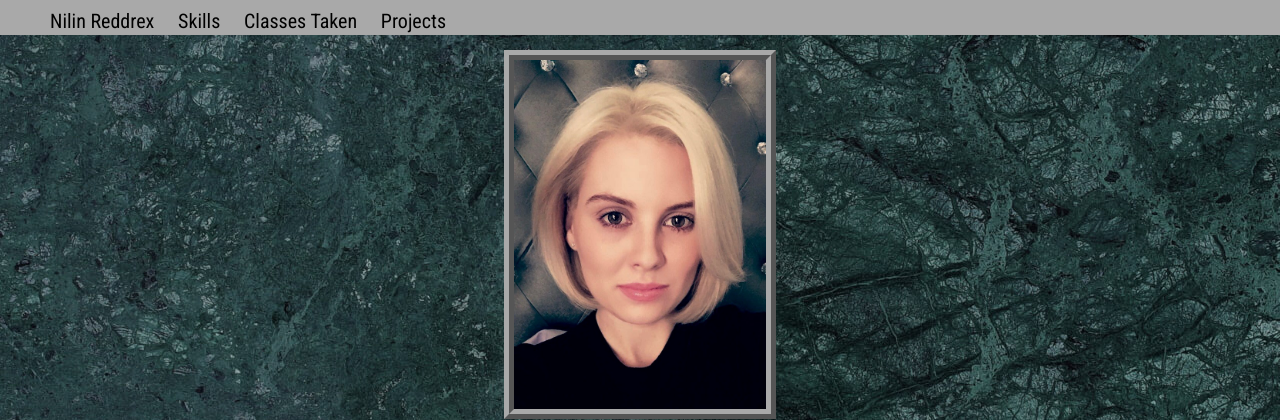
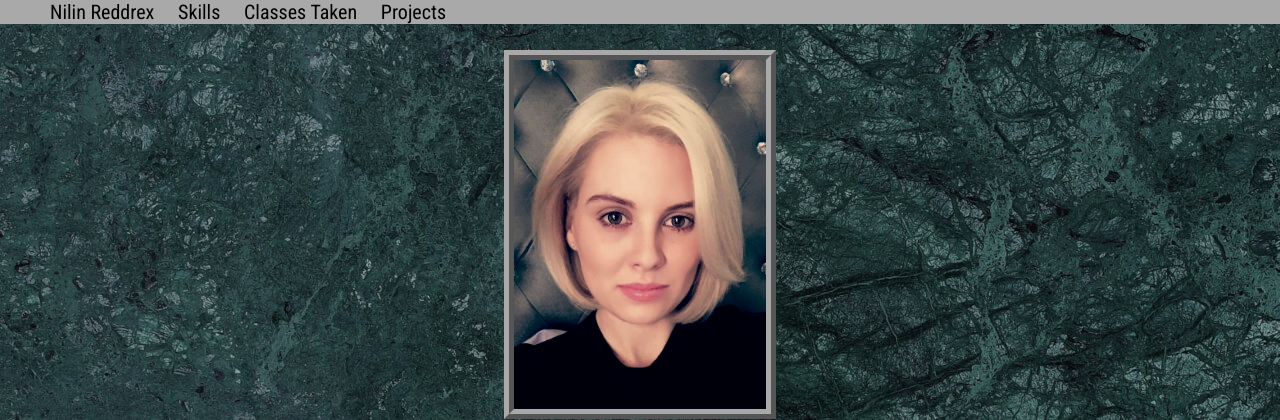
Before and after one commit to NilinReddrex/School-Work, a PHP site: page /nrg7nPortfolio.html in a window 1280 px wide. Shown: the top 420 px of the page. Run offline with PHP 8.4, Linux system fonts and the light colour scheme.

Commit message:
Update Navbar

```diff
--- a/Portfolio/nrg7nPortfolio.css
+++ b/Portfolio/nrg7nPortfolio.css
@@ -18,6 +18,11 @@ https://www.youtube.com/watch?list=PLpvL1C_oZsr_wrzTf7K84Vf8I_mV0xjtC&time_conti
     font-family: 'Roboto Condensed', sans-serif, monospace;
 }
 
+.navBarItem {
+    display: inline;
+    margin: 10px;
+}
+/*
 li.navBarItemName {
     display: inline;
     margin: 10px;
@@ -45,7 +50,7 @@ li.navBarItemProjects {
     margin: 10px;
     font-size: 30px;
     font-family: 'Roboto Condensed', sans-serif, monospace;
-}
+} */
 
 img.profileImage {
     display: block;
@@ -84,3 +89,10 @@ a {
     font-family: 'Roboto Condensed', sans-serif, monospace;
     font-size: 20px;
 }
+
+}
+.active .anchor:hover {
+    background-color: tan;
+    color: white
+
+}
--- a/Portfolio/nrg7nPortfolio.html
+++ b/Portfolio/nrg7nPortfolio.html
@@ -14,6 +14,7 @@ https://www.youtube.com/watch?list=PLpvL1C_oZsr_wrzTf7K84Vf8I_mV0xjtC&time_conti
     <head>
     <meta charset="utf-8">
     <title> Portfolio</title>
+    <script src="https://code.jquery.com/jquery-3.4.1.min.js" integrity="sha256-CSXorXvZcTkaix6Yvo6HppcZGetbYMGWSFlBw8HfCJo=" crossorigin="anonymous"></script>
 
     <!-- external stylesheet -->
     <link href="https://fonts.googleapis.com/css?family=Roboto+Condensed&display=swap" rel="stylesheet">
@@ -24,10 +25,10 @@ https://www.youtube.com/watch?list=PLpvL1C_oZsr_wrzTf7K84Vf8I_mV0xjtC&time_conti
 
 <body>
     <ul id="horizontalNavBar">
-        <li class="navBarItemName"><a href="nrg7nPortfolio.html">Nilin Reddrex</a></li>
-        <li class="navBarItemSkills"><a href="nrg7nColumns.html">Skills</a></li>
-        <li class="navBarItemClassesTaken"><a href="nrg7nTablesS20.html">Classes Taken</a></li>
-        <li class="navBarItemProjects"><a href="nrg7nProjectsS20.html">Projects</a></li>
+        <li class="navBarItem"><a href="nrg7nPortfolio.html">Nilin Reddrex</a></li>
+        <li class="navBarItem"><a href="nrg7nColumns.html" >Skills</a></li>
+        <li class="navBarItem"><a href="nrg7nTablesS20.html" >Classes Taken</a></li>
+        <li class="navBarItem"><a href="nrg7nProjectsS20.html">Projects</a></li>
     </ul>
 
     <img class="profileImage" src="IMG_0361.jpg" alt="Profile Image">
@@ -35,4 +36,8 @@ https://www.youtube.com/watch?list=PLpvL1C_oZsr_wrzTf7K84Vf8I_mV0xjtC&time_conti
     <h1 class="headerOne">Nilin Reddrex, Information Technology Major.</h1>
 
     <p> Aspiring Software Engineer from the University of Missouri.</p>
+
+    <script src="portfolio.js"></script>
+
+
 </body></html>
--- a/Portfolio/nrg7nToDoListS20.html
+++ b/Portfolio/nrg7nToDoListS20.html
@@ -33,7 +33,7 @@ https://missouri.instructure.com/courses/28042/pages/lecture-11-jquery?module_it
     <a id="backLink" href="#" class=themed>Back to Projects</a>
     <button id="currentTheme" onclick="darkLightTheme()" value="Light Theme">Light Theme</button>
     <div id="topHeaderContainer">
-        <h1 id="title" onclick="editTitle()">To Do List</h1>
+        <h1 id="topTitle" onclick="editTitle()">To Do List</h1>
     </div>
     <div class="itemsContainer">
         <div class="row">
@@ -63,6 +63,4 @@ https://missouri.instructure.com/courses/28042/pages/lecture-11-jquery?module_it
             <input class="button themed" type="button" onclick="clearForm()" value="Clear form">
         </form>
     </div>
-</body>
-
-</html>
+</body></html>
--- a/Portfolio/nrg7nToDoListS20.js
+++ b/Portfolio/nrg7nToDoListS20.js
@@ -91,6 +91,6 @@ function darkLightTheme() {
 function editTitle() {
     var editedTitle = prompt("Change title.");
     if (editedTitle !== null && editedTitle !== "") {
-        document.getElementById("title").innerHTML = editedTitle;
+        document.getElementById("topTitle").innerHTML = editedTitle;
     }
 }
```
Also changed, not shown: Portfolio/nrg7nColumns.html (+4 -4 lines), Portfolio/nrg7nProjectsS20.html (+4 -4 lines), Portfolio/nrg7nTablesS20.html (+4 -4 lines), 1 other file.
